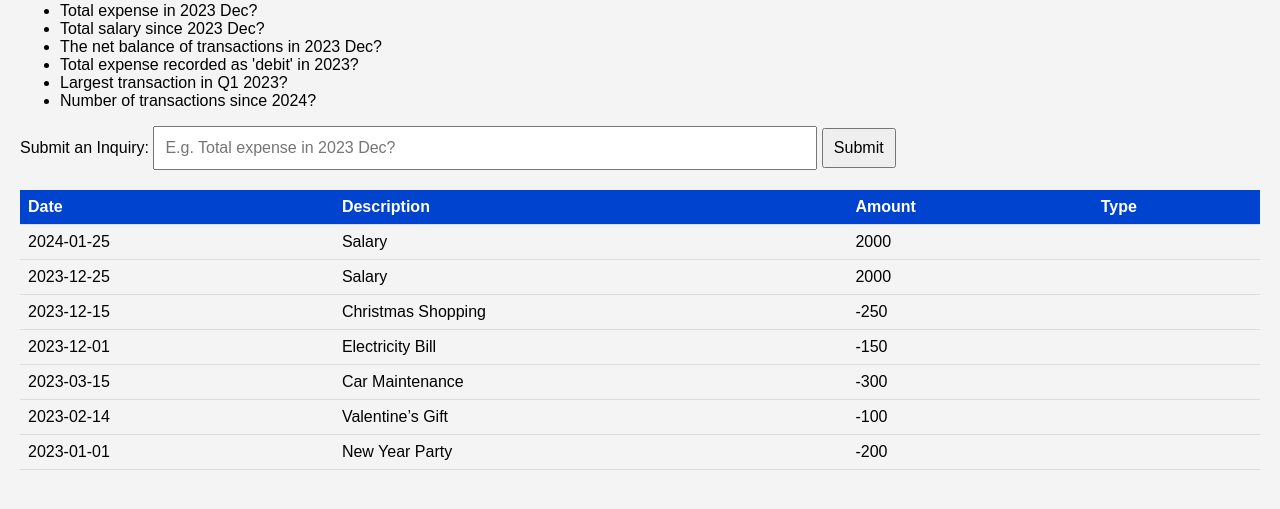
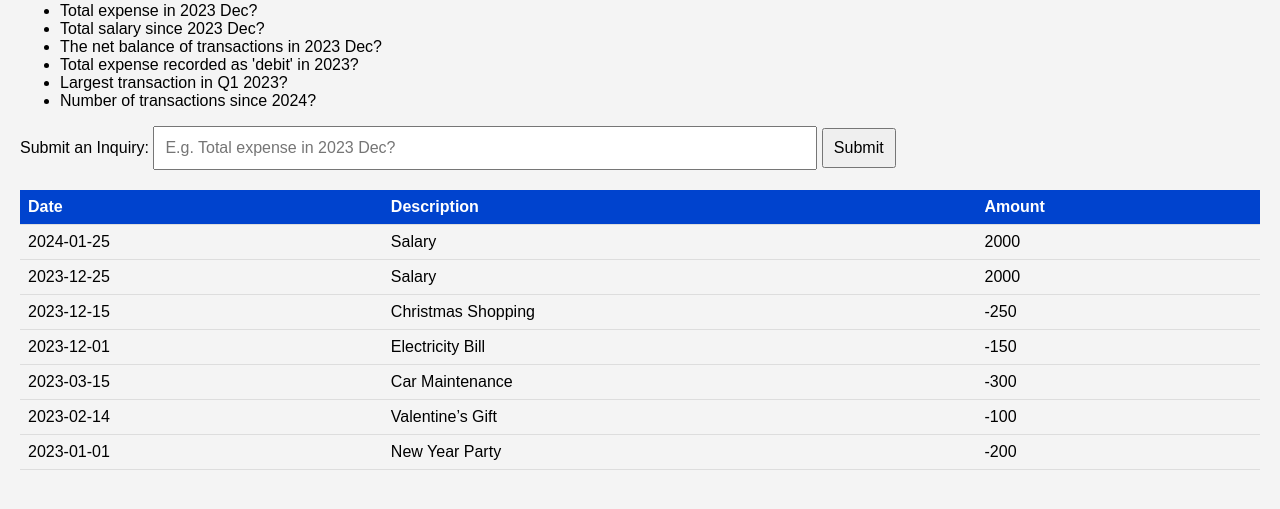
Before and after one commit to vicky-playground/TransactBot, a Flask app: page / in a window 1280 px wide. Shown: the part 184-693 px from the top of the page. Run offline with Flask 3, Linux system fonts and the light colour scheme; data comes from the database, SQL or seed files in the repository.

Commit message:
Update index.html

```diff
--- a/templates/index.html
+++ b/templates/index.html
@@ -45,14 +45,12 @@
             <th>Date</th>
             <th>Description</th>
             <th>Amount</th>
-            <th>Type</th>
         </tr>
         {% for transaction in transactions %}
         <tr>
             <td>{{ transaction.date }}</td>
             <td>{{ transaction.description }}</td>
             <td>{{ transaction.amount }}</td>
-            <td>{{ transaction.transaction_type }}</td>
         </tr>
         {% endfor %}
     </table>
```
